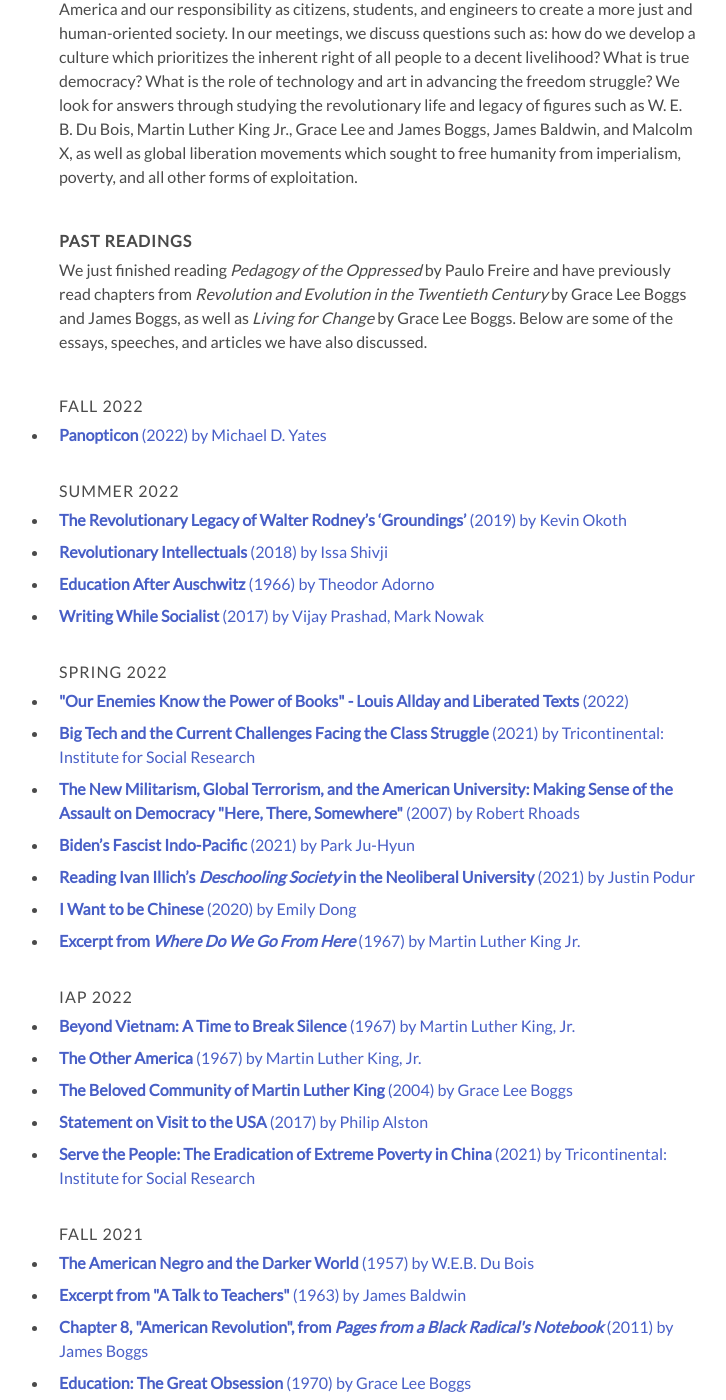
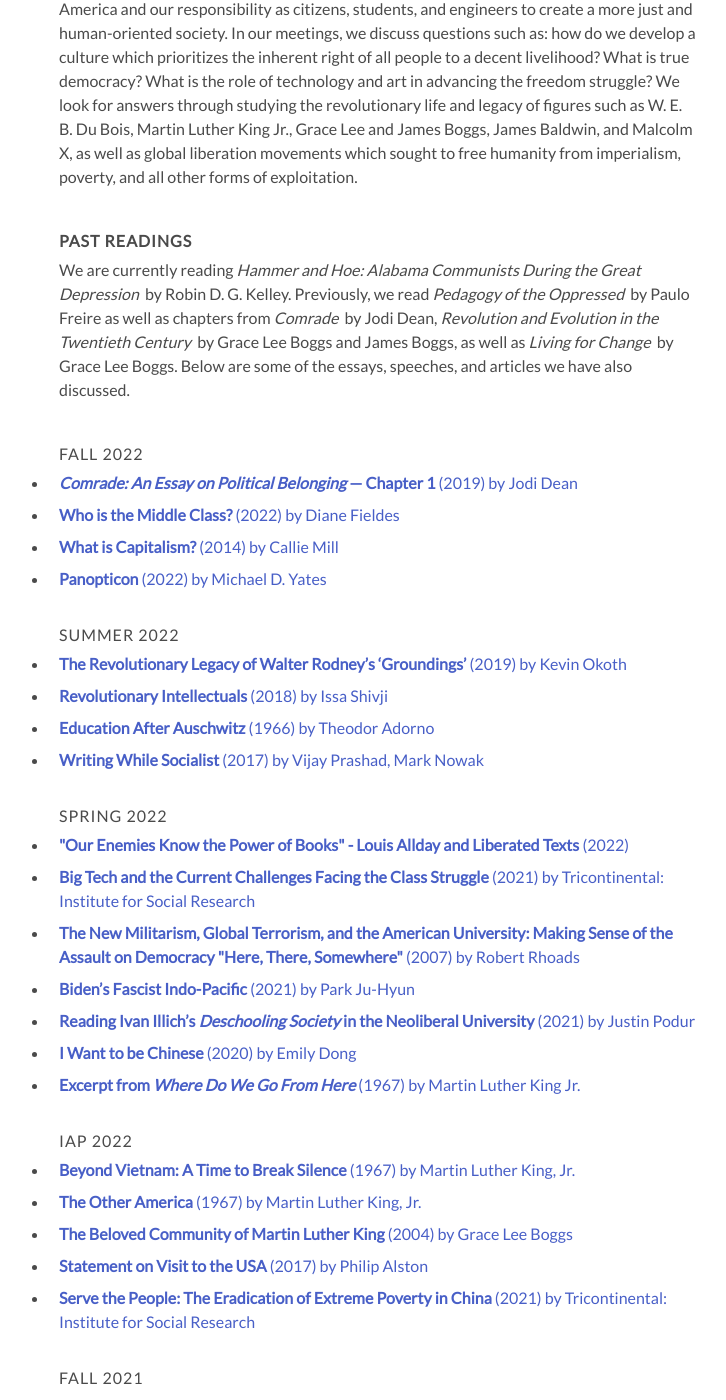
Before and after one commit to susannachen7/reading-for-revolution, a Jekyll site: the page built from index.md, in a window 1280 px wide and 1400 px high, scrolled down 216 px. Shown: the whole window, without its empty margins (261-987 px from the left). Built offline with Jekyll 4.4.1, drawn with Linux system fonts in a browser that asks for light colours; some of the changed text lies outside the part shown.

Commit message:
update readings

```diff
--- a/_layouts/home.html
+++ b/_layouts/home.html
@@ -23,7 +23,7 @@
       <!-- Post Feed -->
       <div id = "readings">
         <h2 class = "is-size-6 heading has-text-weight-bold">Past Readings</h2>
-        <p>We just finished reading <i>Pedagogy of the Oppressed</i> by Paulo Freire and have previously read chapters from <i>Revolution and Evolution in the Twentieth Century</i> by Grace Lee Boggs and James Boggs, as well as <i>Living for Change</i> by Grace Lee Boggs. Below are some of the essays, speeches, and articles we have also discussed.</p>
+        <p>We are currently reading <i>Hammer and Hoe: Alabama Communists During the Great Depression</i>&nbsp; by Robin D. G. Kelley. Previously, we read <i>Pedagogy of the Oppressed</i>&nbsp; by Paulo Freire as well as chapters from <i>Comrade</i>&nbsp; by Jodi Dean, <i>Revolution and Evolution in the Twentieth Century</i>&nbsp; by Grace Lee Boggs and James Boggs, as well as <i>Living for Change</i>&nbsp; by Grace Lee Boggs. Below are some of the essays, speeches, and articles we have also discussed.</p>
         <br>
         {% assign groupedByTerms = site.posts | group_by:"term" %}
         {% for term in site.terms %}
--- /dev/null
+++ b/_posts/2022-10-09-what-is-capitalism.md
@@ -0,0 +1,8 @@
+---
+layout: redirect
+title:  "What is Capitalism?"
+published: "2014"
+author: "Callie Mill"
+term: "Fall 2022"
+redirect: https://www.liberationschool.org/02-what-is-capitalism-html/
+---
--- /dev/null
+++ b/_posts/2022-10-16-middle-class.md
@@ -0,0 +1,8 @@
+---
+layout: redirect
+title:  "Who is the Middle Class?"
+published: "2022"
+author: "Diane Fieldes"
+term: "Fall 2022"
+redirect: https://mronline.org/2022/05/17/whos-middle-class/
+---
--- /dev/null
+++ b/_posts/2022-10-30-comrade-ch-1.md
@@ -0,0 +1,8 @@
+---
+layout: redirect
+title:  "<i>Comrade: An Essay on Political Belonging</i> — Chapter 1"
+published: "2019"
+author: "Jodi Dean"
+term: "Fall 2022"
+redirect: https://drive.google.com/file/d/17IbMpM1E3zKmHkk1asxG-avwowtHOiTP/view
+---
```
Also changed, not shown: other parts of _layouts/home.html (+1 -1 lines).
